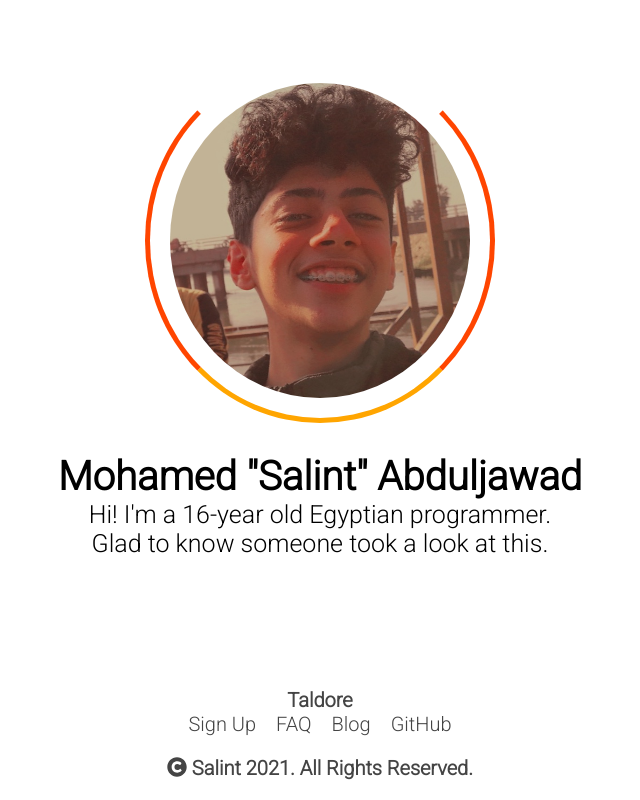
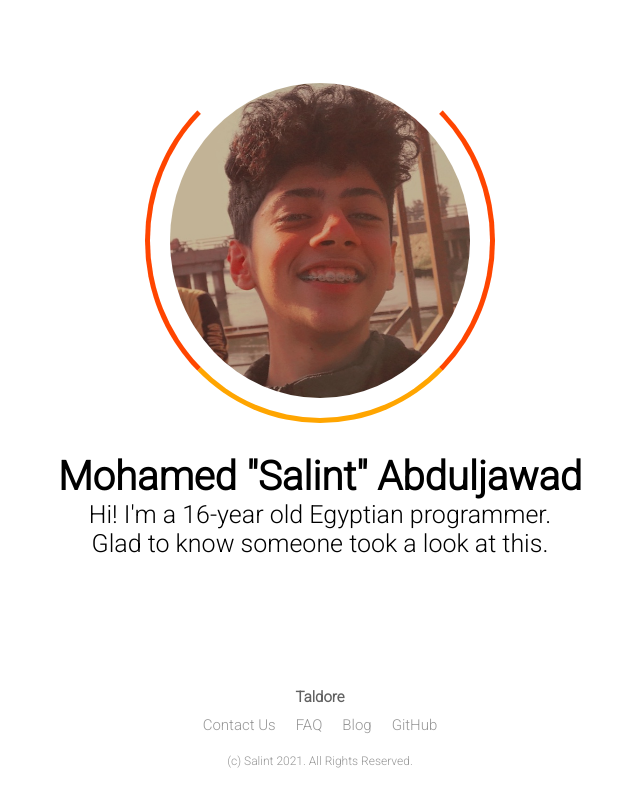
Before and after one commit to Salint/taldore-frontend, a React (Create React App) app: page / in a window 1280 px wide. Shown: the part 1228-2028 px from the top of the page, without its empty margins (320-960 px from the left). Built offline with nearby package versions, Linux system fonts and the light colour scheme; no server answers.

Commit message:
Modify footer

```diff
--- a/src/assets/style/components/footer.css
+++ b/src/assets/style/components/footer.css
@@ -1,27 +1,31 @@
 footer {
 	text-align: center;
-	color:rgb(68, 68, 68);
+	color:rgb(150, 150, 150);
 	margin: 100px 0 20px 0;
 }
-footer h3 {
-	font-size: 20px;
+footer h6 {
+	font-size: 15px;
+	color: rgb(97, 97, 97);
 }
 footer ul {
 	display: flex;
 	justify-content: center;
 	list-style-type: none;
-	margin: 0 0 20px 0;
+	margin: 10px 0 20px 0;
 }
 footer ul li {
 	margin: 0 10px;
-	font-size: 20px;
+	font-size: 15px;
 }
 footer ul li a {
-	color: rgb(68, 68, 68);
+	color: rgb(150, 150, 150);
 	text-decoration: none;
 }
 footer ul li:hover {
 	text-decoration: underline;
+}
+footer p {
+	font-size: 12px;
 }
 @media (max-width: 900px) {
 	footer h3 {
--- a/src/components/Footer.js
+++ b/src/components/Footer.js
@@ -1,5 +1,3 @@
-import { faCopyright } from "@fortawesome/free-solid-svg-icons";
-import { FontAwesomeIcon } from "@fortawesome/react-fontawesome";
 import React from "react";
 
 import "../assets/style/components/footer.css";
@@ -9,14 +7,14 @@ class Footer extends React.Component {
 	render() {
 		return (
 			<footer>
-				<h3>Taldore</h3>
+				<h6>Taldore</h6>
 				<ul>
-					<li><a href="/signup">Sign Up</a></li>
+					<li><a href="/contact">Contact Us</a></li>
 					<li><a href="/faq">FAQ</a></li>
 					<li><a href="/blog">Blog</a></li>
 					<li><a href="https://github.com/Salint">GitHub</a></li>
 				</ul>
-				<h3><FontAwesomeIcon icon={faCopyright} /> Salint 2021. All Rights Reserved.</h3>
+				<p>(c) Salint 2021. All Rights Reserved.</p>
 			</footer>
 		)
 	}
```
